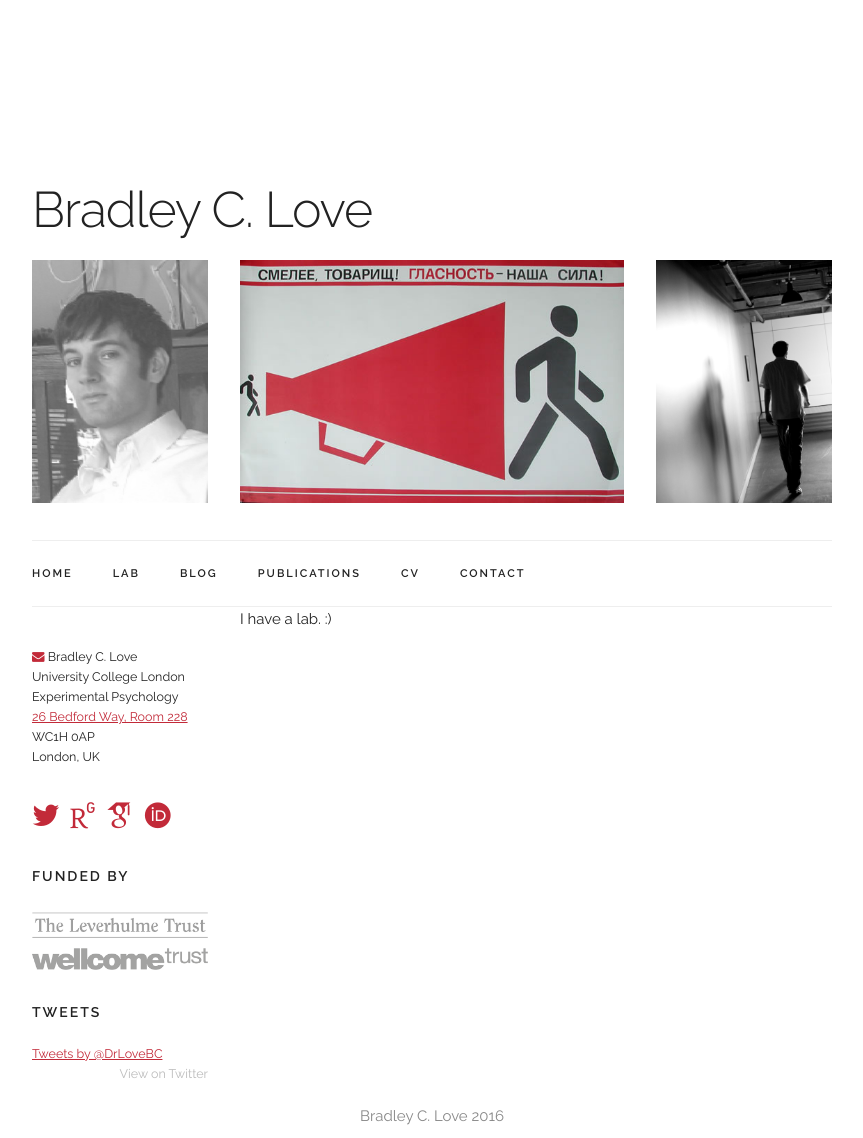
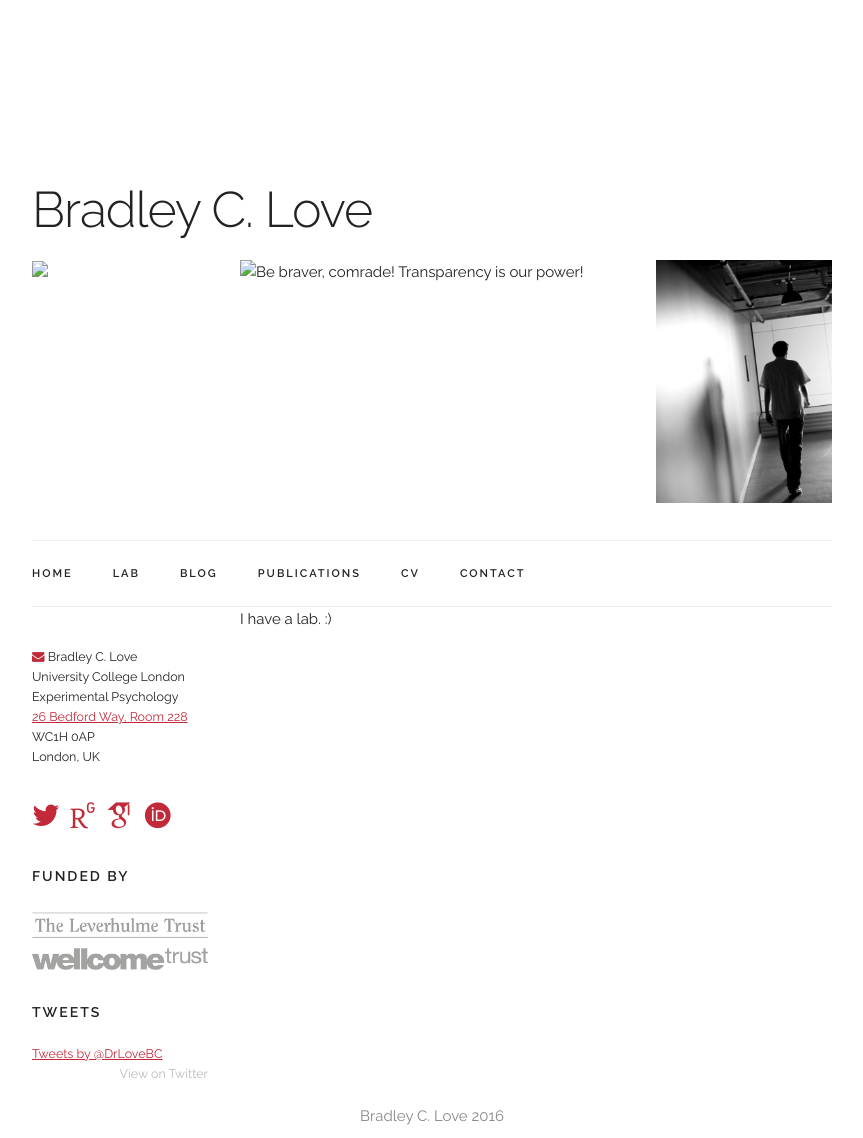
Before and after one commit to lovebc/lovebc.github.io, a Jekyll site: the page built from lab.html, in a window 1280 px wide. Shown: the whole page, without its empty margins (208-1071 px from the left). Built offline with Jekyll 4.4.1, drawn with Linux system fonts in a browser that asks for light colours; nearby versions of some CDN libraries; some web fonts are replaced; comment, search, counter and statistics services are not loaded.

Commit message:
Update header.html

```diff
--- a/_includes/header.html
+++ b/_includes/header.html
@@ -4,17 +4,17 @@
    <div class="row">
 
     <div class="three columns banner-large"> <!-- this is the three-image banner for larger screens -->
-      <img class="u-max-full-width" src="images/brad.png">
+      <img class="u-max-full-width" src="{ site.baseurl }}/images/brad.png">
     </div>
     <div class="six columns banner-large">
-      <img class="u-max-full-width" src="images/logo.png" alt="Be braver comrade! Transparency is our power!">
+      <img class="u-max-full-width" src="i{ site.baseurl }}/mages/logo.png" alt="Be braver, comrade! Transparency is our power!">
     </div>
     <div class="three columns banner-large">
-      <img class="u-max-full-width" src="images/walk.png">
+      <img class="u-max-full-width" src="{{ site.baseurl }}/images/walk.png">
     </div>
 
     <div class="one column banner-small"> <!-- this is the banner for smaller screens -->
-      <img class="u-max-full-width" src="images/banner.png" alt="Be braver comrade! Transparency is our power!">
+      <img class="u-max-full-width" src="{ site.baseurl }}/images/banner.png" alt="Be braver, comrade! Transparency is our power!">
     </div>
 
   </div>
```
